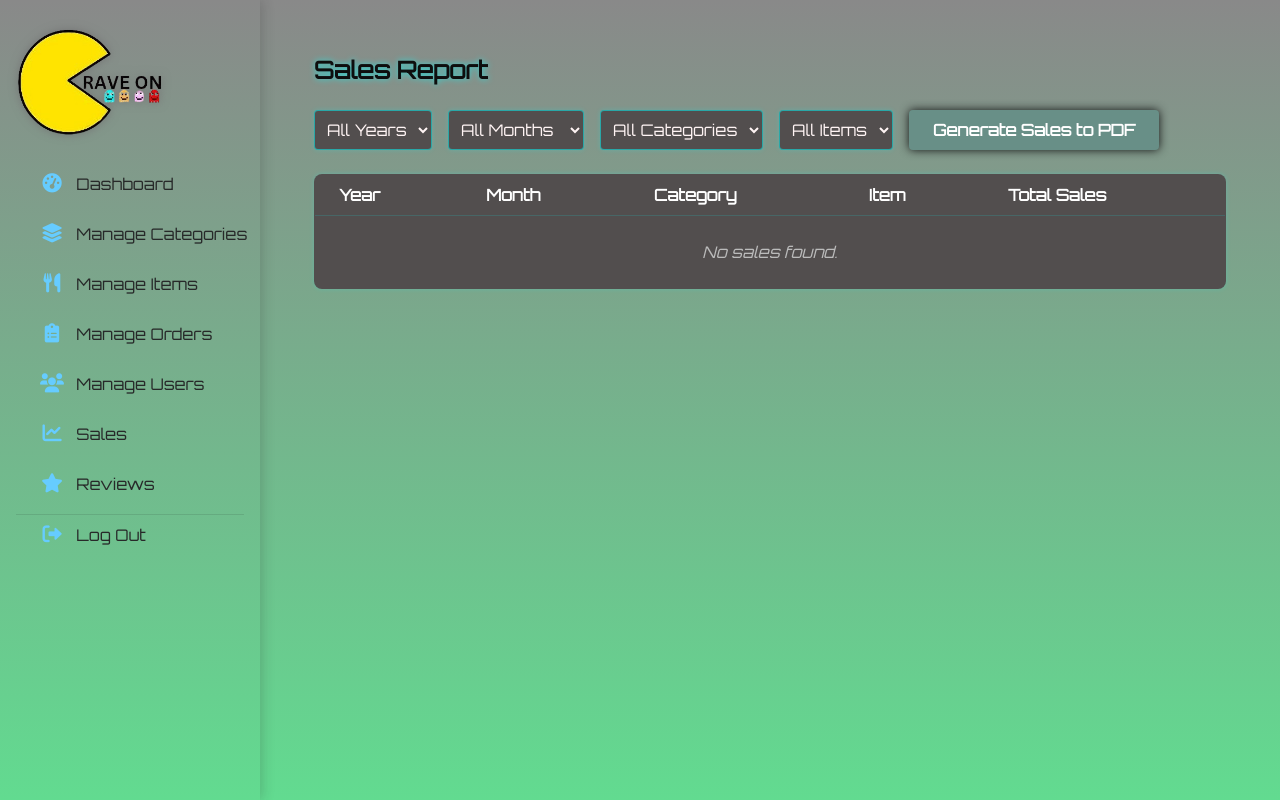
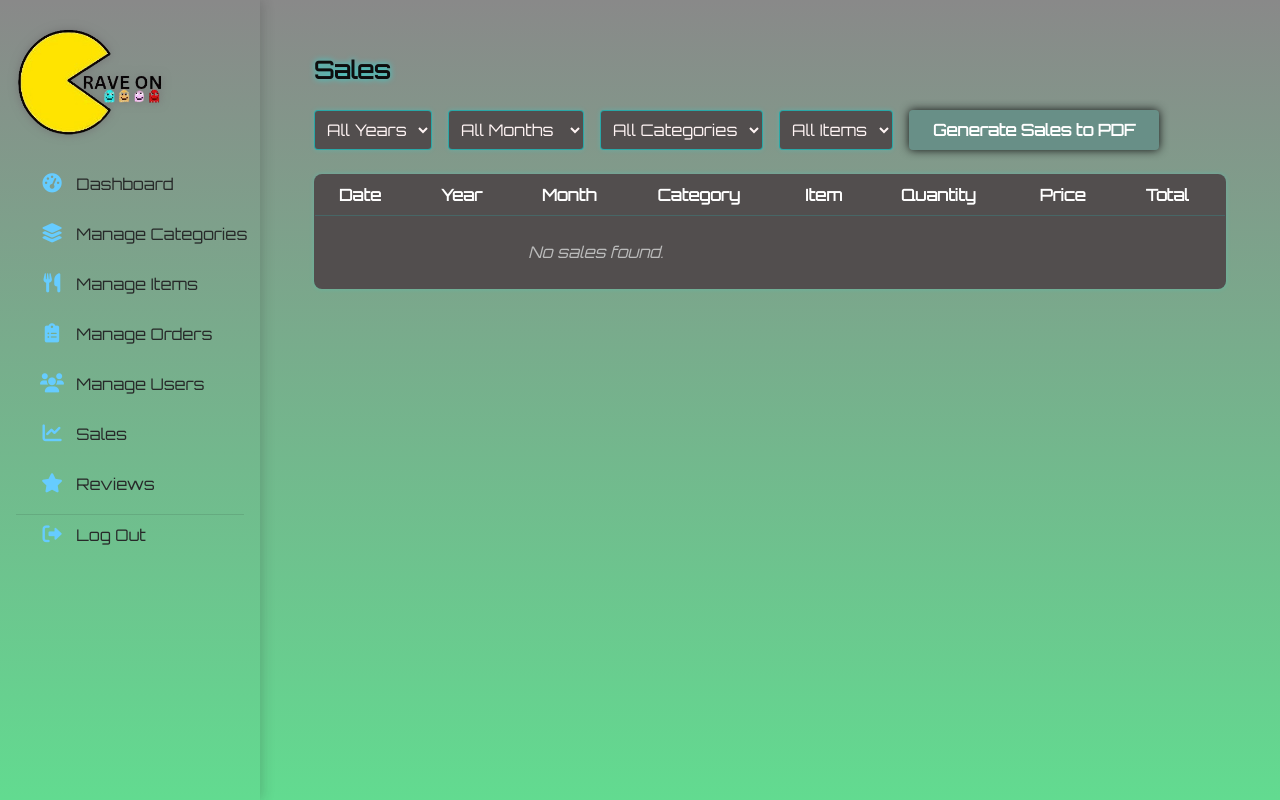
Before and after one commit to Chiriizawa/Food-Ordering, a Flask app: page /Admin/sales in a window 1280 px wide. Run offline with Flask 3, Linux system fonts and the light colour scheme; data that the repository does not hold is empty; some libraries are stand-ins or nearby versions.

Commit message:
ket ano na yan, basta ginalaw ni gio yan

```diff
--- a/Craveon/admin/admin.py
+++ b/Craveon/admin/admin.py
@@ -4,14 +4,15 @@ import mysql.connector
 from flask_bcrypt import Bcrypt
 from werkzeug.utils import secure_filename
 import datetime
+from collections import defaultdict
+from decimal import Decimal
 
 admin = Blueprint('admin', __name__, template_folder="template")
 bcrypt = Bcrypt()
 
-# Support multiple database configurations (local and remote)
 DB_CONFIGS = {
     'local': {
-        'host': '10.0.30.32',
+        'host': 'localhost',
         'database': 'craveon',
         'user': 'root',
         'password': 'ClodAndrei8225',
@@ -966,9 +967,6 @@ def test_hotel_users_ui():
 def sales():
     return render_template('sales.html')
 
-from collections import defaultdict
-from decimal import Decimal
-
 @admin.route('/api/sales', methods=['GET'])
 def get_sales_data():
     year = request.args.get('year')
@@ -981,11 +979,13 @@ def get_sales_data():
 
     query = """
         SELECT
+            o.order_id,
             o.ordered_at,
+            i.item_name,
+            c.category_name,
+            i.price,
             oi.quantity,
-            i.price,
-            i.item_name,
-            c.category_name
+            (oi.quantity * i.price) AS total
         FROM orders o
         JOIN order_items oi ON o.order_id = oi.order_id
         JOIN items i ON oi.item_id = i.item_id
@@ -1008,43 +1008,19 @@ def get_sales_data():
         values.append(category)
 
     query += " ORDER BY o.ordered_at DESC"
+
     cursor.execute(query, tuple(values))
     rows = cursor.fetchall()
+
+    for row in rows:
+        row["year"] = row["ordered_at"].year
+        row["month_number"] = row["ordered_at"].month
+        row["month"] = row["ordered_at"].strftime('%B')
+
     cursor.close()
     conn.close()
+    return jsonify({'sales': rows})
 
-    from collections import defaultdict
-    from decimal import Decimal
-
-    sales_data = defaultdict(lambda: defaultdict(lambda: {"total": Decimal("0.00"), "category": ""}))
-    month_names = {}
-
-    for row in rows:
-        ordered_at = row['ordered_at']
-        item_name = row['item_name']
-        quantity = row['quantity']
-        price = row['price']
-        category_name = row['category_name']
-        total = quantity * price
-
-        year_month = (ordered_at.year, ordered_at.month)
-        sales_data[year_month][item_name]["total"] += total
-        sales_data[year_month][item_name]["category"] = category_name
-        month_names[ordered_at.month] = ordered_at.strftime('%B')
-
-    result = []
-    for (y, m), items in sorted(sales_data.items(), reverse=True):
-        for item_name, data in items.items():
-            result.append({
-                'year': y,
-                'month_number': m,
-                'month': month_names[m],
-                'item_name': item_name,
-                'category_name': data["category"],
-                'total': float(data["total"])
-            })
-
-    return jsonify({'sales': result})
 
 @admin.route('/dashboard')
 def admin_dashboard():
--- a/Craveon/admin/template/sales.html
+++ b/Craveon/admin/template/sales.html
@@ -94,7 +94,7 @@
 
 {% block content %}
 <div class="p-6">
-    <h1 class="text-2xl font-bold mb-4">Sales Report</h1>
+    <h1 class="text-2xl font-bold mb-4">Sales</h1>
 
     <!-- Filters -->
     <div class="flex flex-wrap gap-4 mb-4">
@@ -138,11 +138,14 @@
         <table class="min-w-full border divide-y divide-cyan-400">
             <thead>
                 <tr>
+                    <th class="px-4 py-2 text-left">Date</th>
                     <th class="px-4 py-2 text-left">Year</th>
                     <th class="px-4 py-2 text-left">Month</th>
                     <th class="px-4 py-2 text-left">Category</th>
                     <th class="px-4 py-2 text-left">Item</th>
-                    <th class="px-4 py-2 text-left">Total Sales</th>
+                    <th class="px-4 py-2 text-left">Quantity</th>
+                    <th class="px-4 py-2 text-left">Price</th>
+                    <th class="px-4 py-2 text-left">Total</th>
                 </tr>
             </thead>
             <tbody id="sales-body"></tbody>
@@ -181,14 +184,18 @@ async function loadSales() {
     data.sales.forEach(sale => {
     const row = document.createElement('tr');
     row.innerHTML = `
+        <td class="px-4 py-2">${new Date(sale.ordered_at).toLocaleDateString()}</td>
         <td class="px-4 py-2">${sale.year}</td>
         <td class="px-4 py-2">${sale.month}</td>
         <td class="px-4 py-2">${sale.category_name}</td>
         <td class="px-4 py-2">${sale.item_name}</td>
+        <td class="px-4 py-2">${sale.quantity}</td>
+        <td class="px-4 py-2">₱${parseFloat(sale.price).toFixed(2)}</td>
         <td class="px-4 py-2">₱${parseFloat(sale.total).toFixed(2)}</td>
     `;
     tbody.appendChild(row);
 });
+
 }
 
 function populateFilter(id, values) {
--- a/Craveon/customer/customer.py
+++ b/Craveon/customer/customer.py
@@ -19,7 +19,7 @@ def make_header(response):
 
 DB_CONFIGS = {
     'local': {
-        'host': '10.0.30.32',
+        'host': 'localhost',
         'database': 'craveon',
         'user': 'root',
         'password': 'ClodAndrei8225',
```
Also changed, not shown: Craveon/static/css/admin_css/orders.css (+16 -16 lines). Lines whose indentation alone changed are shown as unchanged.
